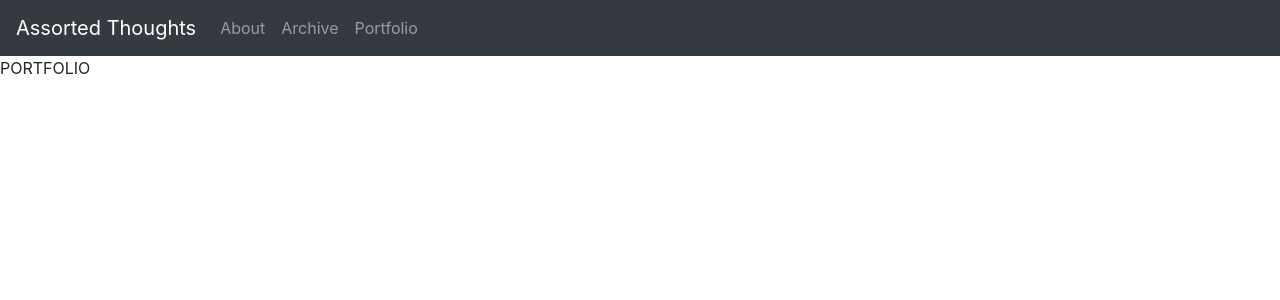
After one commit to gremhlin/blog-beta, a Django app: page /portfolio in a window 1280 px wide. The commit adds this page. Shown: the top 300 px of the page. Run offline with Django 3.2, Linux system fonts and the light colour scheme; some libraries are stand-ins or nearby versions.

Commit message:
Expanded bootstrap and added placeholder pages

```diff
--- /dev/null
+++ b/journal/templates/journal/about.html
@@ -0,0 +1,5 @@
+{% extends 'journal/base.html' %}
+
+{% block content %}
+    <p>ABOUT ME</p>
+{% endblock %}
--- a/journal/templates/journal/base.html
+++ b/journal/templates/journal/base.html
@@ -10,7 +8,7 @@
     <script src="https://maxcdn.bootstrapcdn.com/bootstrap/4.3.1/js/bootstrap.min.js"></script>
     <link href="//fonts.googleapis.com/css?family=Lobster&subset=latin,latin-ext" rel="stylesheet" type="text/css">
     <link rel="stylesheet" href="{% static 'css/blog.css' %}">
-    <link rel="shortcut icon" type="image/png" href="https://img.icons8.com/material/24/000000/globe-earth.png"/>
+    <link rel="shortcut icon" type="image/png" href="{% static 'images/globe.png' %}"/>
     <meta charset="utf-8">
     <meta name="viewport" content="width=device-width, initial-scale=1">
 
@@ -39,13 +38,13 @@
       <div class="collapse navbar-collapse" id="collapsibleNavbar"> <!--TODO: Fix links-->
         <ul class="navbar-nav">
           <li class="nav-item">
-            <a class="nav-link" href="#">About</a>
+            <a class="nav-link" href="{% url 'about' %}">About</a>
           </li>
           <li class="nav-item">
               <a class="nav-link" href="#">Archive</a>
           </li>
           <li class="nav-item">
-              <a class="nav-link" href="#">Portfolio</a>
+              <a class="nav-link" href="{% url 'portfolio' %}">Portfolio</a>
           </li>
           {% if user.is_authenticated %}
           <li class="nav-item">
--- /dev/null
+++ b/journal/templates/journal/portfolio.html
@@ -0,0 +1,5 @@
+{% extends 'journal/base.html' %}
+
+{% block content %}
+    <p>PORTFOLIO</p>
+{% endblock %}
--- a/journal/urls.py
+++ b/journal/urls.py
@@ -3,6 +3,8 @@ from . import views
 
 urlpatterns = [
     path('', views.post_list, name='post_list'),
+    path('about', views.about, name='about'),
+    path('portfolio', views.portfolio, name='portfolio'),
     path('post/<int:pk>/', views.post_detail, name='post_detail'),
     path('post/new/', views.post_new, name='post_new'),
     path('post/<int:pk>/edit/', views.post_edit, name='post_edit'),
--- a/journal/views.py
+++ b/journal/views.py
@@ -6,6 +6,12 @@ from .forms import PostForm
 def post_list(request):
     posts = Post.objects.filter(published_date__lte=timezone.now()).order_by('-published_date')
     return render(request, 'journal/post_list.html', {'posts': posts})
+
+def about(request):
+    return render(request, 'journal/about.html')
+
+def portfolio(request):
+    return render(request, 'journal/portfolio.html')
 
 def post_detail(request, pk):
     post = get_object_or_404(Post, pk=pk)
```
Also changed, not shown: other parts of journal/templates/journal/base.html (+4 -39 lines), journal/templates/journal/post_list.html (+37 -1 lines), journal/static/images/biopic.jpg (added), journal/static/images/globe.png (renamed from journal/static/globe.png).
